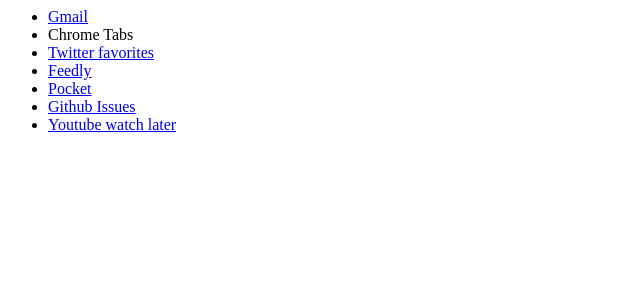
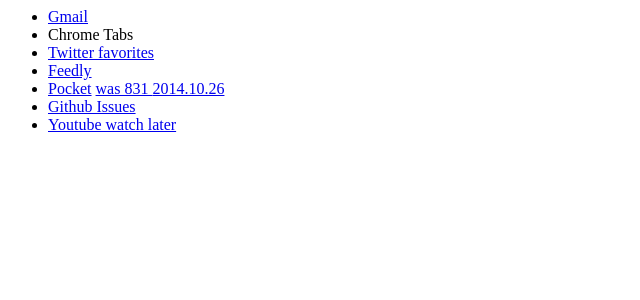
Before and after one commit to Andersos/api.andersos.net, a Node project: template views/todo.hbs in a window 1280 px wide. Shown: the top 300 px of the page, without its empty margins (0-640 px from the left). Run offline with Node 20 templates, Linux system fonts and the light colour scheme; the template is opened without the code that fills it, so the values that code supplies are empty; some libraries are stand-ins or nearby versions.

Commit message:
Update todo.hbs

```diff
--- a/views/todo.hbs
+++ b/views/todo.hbs
@@ -7,7 +7,7 @@
     <li>Chrome Tabs</li>
     <li><a href="https://twitter.com/favorites">Twitter favorites</a></li>
     <li><a href="feedly.com/">Feedly</a></li>
-    <li><a href="http://getpocket.com/a/queue/">Pocket</a></li>
+    <li><a href="http://getpocket.com/a/queue/">Pocket</a> <a href="https://twitter.com/Andersos/status/526351254113771520">was 831 <time datetime="2014-10-26">2014.10.26</time></a></li>
     <li><a href="https://github.com/issues">Github Issues</a></li>
     <li><a href="https://www.youtube.com/playlist?list=WL">Youtube watch later</a></li>
 </ul>
```
